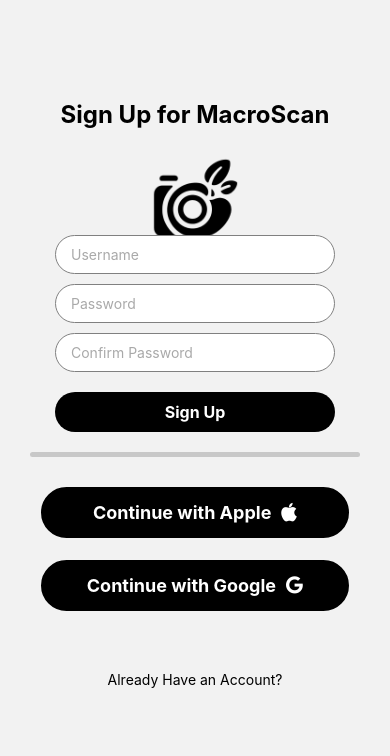
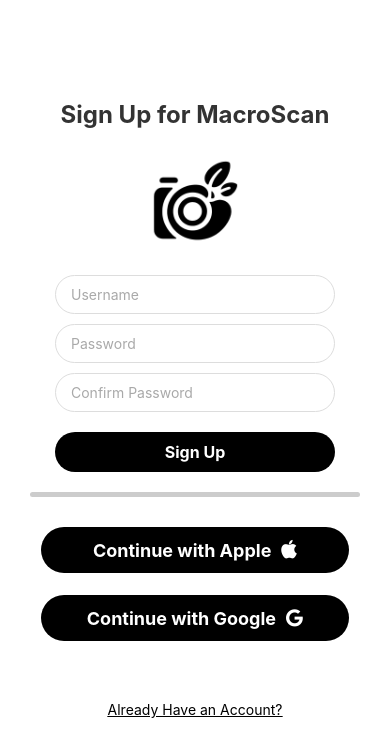
Before and after one commit to small-cactus/macroscan, a React Native app: screen /SignUp in a window 390 px wide. Shown: the top 756 px of the page. Built offline with nearby package versions, Linux system fonts and the light colour scheme.

Commit message:
dark mode sign in/up etc.

```diff
--- a/app.json
+++ b/app.json
@@ -10,7 +10,7 @@
     "splash": {
       "image": "./assets/splash.png",
       "resizeMode": "contain",
-      "backgroundColor": "#ffffff"
+      "backgroundColor": "transparent"
     },
     "ios": {
       "bundleIdentifier": "com.smallcactus.MacroScan",
--- a/screens/SignInScreen.js
+++ b/screens/SignInScreen.js
@@ -96,11 +96,11 @@
   };
 
   return (
-      <ScrollView contentContainerStyle={styles.scrollView}>
+      <View style={styles.View}>
         <Text style={styles.title}>Sign In to MacroScan</Text>
         <Image
-          source={require('../assets/icon.png')}
-          style={styles.icon}
+          source={colorScheme === 'dark' ? require('../assets/icon-light.png') : require('../assets/icon.png')}
+          style={styles.icon} // Define a style for your icon
         />
         <View style={styles.container}>
           <TextInput
@@ -146,20 +146,20 @@
               <FontAwesome name="google" size={20} color="#ffffff" style={{ marginLeft: 10 }} />
             </View>
           </TouchableOpacity>
-          <TouchableOpacity style={styles.SignInRedirect} onPress={() => {
+          <TouchableOpacity style={styles.SignUpRedirect} onPress={() => {
             navigation.navigate('SignUp');
           }}>
-            <Text style={styles.SignInText}>Don't Have an Account?</Text>
+            <Text style={styles.SignUpRedirect}>Don't Have an Account?</Text>
           </TouchableOpacity>
         </View>
-      </ScrollView>
+      </View>
   );
 }
 
 const getDynamicStyles = (colorScheme) => StyleSheet.create({
-  scrollView: {
+  View: {
     flexGrow: 1,
-    justifyContent: 'center',
+    backgroundColor: colorScheme === 'dark' ? '#161618' : '#FFF', // Apply background color here
   },
   container: {
     flexGrow: 1,
@@ -167,6 +167,7 @@
     alignItems: 'center',
     padding: 20,
     marginTop: 200,
+    backgroundColor: colorScheme === 'dark' ? '#161618' : '#FFF',
   },
   title: {
     fontSize: 24,
@@ -174,7 +175,9 @@
     color: '#000',
     textAlign: 'center',
     marginTop: 100,
-    marginBottom: 20,
+    marginBottom: 40,
+    color: colorScheme === 'dark' ? '#fff' : '#333',
+    backgroundColor: colorScheme === 'dark' ? '#161618' : '#FFF',
   },
   input: {
     width: '80%',
@@ -186,6 +189,9 @@
     borderWidth: 1,
     borderColor: 'gray',
     color: '#000',
+    color: colorScheme === 'dark' ? '#FFF' : '#000',
+    borderColor: colorScheme === 'dark' ? '#5f5f5f' : '#ddd',
+    backgroundColor: colorScheme === 'dark' ? '#161618' : '#fff',
   },
   button: {
     width: '80%',
@@ -194,9 +200,10 @@
     borderRadius: 20,
     alignItems: 'center',
     marginTop: 10,
+    backgroundColor: colorScheme === 'dark' ? '#2a2a2a' : '#000',
   },
   buttonText: {
-    color: '#FFFFFF',
+    color: colorScheme === 'dark' ? '#e9e9e9' : '#FFF',
     fontWeight: 'bold',
     fontSize: 16,
   },
@@ -204,13 +211,15 @@
     width: 120,
     height: 120,
     alignSelf: 'center',
-    marginBottom: -380,
-    marginTop: -10
+    marginBottom: '-90%',
+    marginTop: '-2%',
+    backgroundColor: colorScheme === 'dark' ? '#161618' : '#FFF',
+    zIndex: 1,
   },
   seperatorBox: {
     width: 330,
     height: 5,
-    backgroundColor: '#C8C8C8',
+    backgroundColor: colorScheme === 'dark' ? '#5a5a5a' : '#CCCCCC',
     marginTop: 20,
     marginBottom: 10,
     borderRadius: 3,
@@ -219,16 +228,17 @@
     alignSelf: 'center',
     marginTop: 20,
     marginBottom: 20,
-    borderWidth: 5,
+    borderWidth: 0,
     width: '88%',
     height: '7%',
     justifyContent: 'center',
     alignItems: 'center',
     backgroundColor: "#000000",
     borderRadius: 100,
+    backgroundColor: colorScheme === 'dark' ? '#2a2a2a' : '#000',
   },
   AppleContinueText: {
-    color:'#ffffff',
+    color: colorScheme === 'dark' ? '#e9e9e9' : '#FFF',
     fontWeight: 'bold',
     fontSize: 18,
   },
@@ -236,22 +246,22 @@
     alignSelf: 'center',
     marginTop: 20,
     marginBottom: 60,
-    borderWidth: 5,
+    borderWidth: 0,
     width: '88%',
     height: '7%',
     justifyContent: 'center',
     alignItems: 'center',
-    backgroundColor: "#000000",
+    backgroundColor: colorScheme === 'dark' ? '#2a2a2a' : '#000',
     borderRadius: 100,
     marginTop: 2,
   },
   GoogleContinueText: {
-    color:'#ffffff',
+    color: colorScheme === 'dark' ? '#e9e9e9' : '#FFF',
     fontWeight: 'bold',
     fontSize: 18
   },
   SignUpRedirect: {
-    textDecorationStyle: 'underline',
-    textDecorationStyle: 'solid',
+    color: colorScheme === 'dark' ? '#fff' : '#000',
+    textDecorationLine: 'underline'
   },
 });
--- a/screens/SignUpScreen.js
+++ b/screens/SignUpScreen.js
@@ -17,6 +17,7 @@
 import AsyncStorage from '@react-native-async-storage/async-storage';
 import { Appearance } from 'react-native';
 
+
 export default function SignUpScreen({ navigation }) {
   const [username, setUsername] = useState('');
   const [password, setPassword] = useState('');
@@ -24,6 +25,7 @@
   const colorScheme = Appearance.getColorScheme();
   const styles = getDynamicStyles(colorScheme);
   const BoxComponent = () => {
+
     return (
       <View style={styles.seperatorBox}></View>
     );
@@ -80,10 +82,10 @@
   };
 
   return (
-      <ScrollView contentContainerStyle={styles.scrollView}>
+    <View style={styles.view}>
         <Text style={styles.title}>Sign Up for MacroScan</Text>
         <Image
-          source={require('../assets/icon.png')} // Adjust the path accordingly
+          source={colorScheme === 'dark' ? require('../assets/icon-light.png') : require('../assets/icon.png')}
           style={styles.icon} // Define a style for your icon
         />
         <View style={styles.container}>
@@ -144,17 +146,17 @@
             await Haptics.impactAsync(Haptics.ImpactFeedbackStyle.Light);
             navigation.navigate('SignIn');
           }}>
-            <Text style={styles.SignUpText}>Already Have an Account?</Text>
+            <Text style={styles.SignUpRedirect}>Already Have an Account?</Text>
           </TouchableOpacity>
         </View>
-      </ScrollView>
+  </View>
   );
 }
 
 const getDynamicStyles = (colorScheme) => StyleSheet.create({
-  scrollView: {
+  view: {
     flexGrow: 1,
-    justifyContent: 'center',
+    backgroundColor: colorScheme === 'dark' ? '#161618' : '#FFF', // Apply background color here
   },
   container: {
     flexGrow: 1,
@@ -162,6 +164,9 @@
     alignItems: 'center',
     padding: 20,
     marginTop: 200,
+    backgroundColor: colorScheme === 'dark' ? '#161618' : '#FFF',
+    color: colorScheme === 'dark' ? '#161618' : '#FFF',
+
   },
   title: {
     fontSize: 24,
@@ -170,6 +175,9 @@
     textAlign: 'center',
     marginTop: 100,
     marginBottom: 20,
+    color: colorScheme === 'dark' ? '#fff' : '#333',
+    backgroundColor: colorScheme === 'dark' ? '#161618' : '#FFF',
+    zIndex: 1,
   },
   input: {
     width: '80%',
@@ -180,7 +188,9 @@
     borderRadius: 20,
     borderWidth: 1,
     borderColor: 'gray',
-    color: '#000',
+    color: colorScheme === 'dark' ? '#FFF' : '#000',
+    borderColor: colorScheme === 'dark' ? '#5f5f5f' : '#ddd',
+    backgroundColor: colorScheme === 'dark' ? '#161618' : '#fff',
   },
   button: {
     width: '80%',
@@ -189,9 +199,10 @@
     borderRadius: 20,
     alignItems: 'center',
     marginTop: 10,
+    backgroundColor: colorScheme === 'dark' ? '#2a2a2a' : '#000',
   },
   buttonText: {
-    color: '#FFFFFF',
+    color: colorScheme === 'dark' ? '#e9e9e9' : '#FFF',
     fontWeight: 'bold',
     fontSize: 16,
   },
@@ -199,13 +210,15 @@
     width: 120,
     height: 120,
     alignSelf: 'center',
-    marginBottom: -380,
-    marginTop: -10
+    marginTop: '-2%',
+    marginBottom: "-80%",
+    backgroundColor: colorScheme === 'dark' ? '#161618' : '#FFF',
+    zIndex: 1,
   },
   seperatorBox: {
     width: 330,
     height: 5,
-    backgroundColor: '#C8C8C8',
+    backgroundColor: colorScheme === 'dark' ? '#5a5a5a' : '#CCCCCC',
     marginTop: 20,
     marginBottom: 10,
     borderRadius: 3,
@@ -214,16 +227,17 @@
     alignSelf: 'center',
     marginTop: 20,
     marginBottom: 20,
-    borderWidth: 5,
+    borderWidth: 0,
     width: '88%',
     height: '7%',
     justifyContent: 'center',
     alignItems: 'center',
     backgroundColor: "#000000",
     borderRadius: 100,
+    backgroundColor: colorScheme === 'dark' ? '#2a2a2a' : '#000',
   },
   AppleContinueText: {
-    color:'#ffffff',
+    color: colorScheme === 'dark' ? '#e9e9e9' : '#FFF',
     fontWeight: 'bold',
     fontSize: 18,
   },
@@ -231,22 +245,22 @@
     alignSelf: 'center',
     marginTop: 20,
     marginBottom: 60,
-    borderWidth: 5,
+    borderWidth: 0,
     width: '88%',
     height: '7%',
     justifyContent: 'center',
     alignItems: 'center',
-    backgroundColor: "#000000",
     borderRadius: 100,
     marginTop: 2,
+    backgroundColor: colorScheme === 'dark' ? '#2a2a2a' : '#000',
   },
   GoogleContinueText: {
-    color:'#ffffff',
+    color: colorScheme === 'dark' ? '#e9e9e9' : '#FFF',
     fontWeight: 'bold',
     fontSize: 18
   },
   SignUpRedirect: {
-    textDecorationStyle: 'underline',
-    textDecorationStyle: 'solid',
+    color: colorScheme === 'dark' ? '#fff' : '#000',
+    textDecorationLine: 'underline'
   },
 });
--- a/screens/WelcomeScreen.js
+++ b/screens/WelcomeScreen.js
@@ -23,11 +23,11 @@
   };
 
   return (
-      <ScrollView contentContainerStyle={styles.scrollView}>
+      <View style={styles.View}>
         <Text style={styles.title}>Welcome to MacroScan</Text>
         <Image
-  source={require('../assets/icon.png')} // Adjust the path accordingly
-  style={styles.icon} // Define a style for your icon
+  source={colorScheme === 'dark' ? require('../assets/icon-light.png') : require('../assets/icon.png')}
+  style={styles.icon} // Define a style for your icon icon
 />
 <View style={styles.container}></View>
         <View style={styles.container}>
@@ -45,14 +45,14 @@
 }}>
   <Text style={styles.SignInText}>Already Have an Account?</Text>
 </TouchableOpacity>
-      </ScrollView>
+      </View>
   );
 }
 
 const getDynamicStyles = (colorScheme) => StyleSheet.create({
-  scrollView: {
+  View: {
     flexGrow: 1,
-    justifyContent: 'center',
+    backgroundColor: colorScheme === 'dark' ? '#161618' : '#FFF',
   },
   container: {
     flexGrow: 1,
@@ -60,6 +60,7 @@
     alignItems: 'center',
     padding: 20,
     marginTop: -330,
+    backgroundColor: colorScheme === 'dark' ? '#161618' : '#FFF',
   },
   title: {
     fontSize: 30,
@@ -68,6 +69,9 @@
     textAlign: 'center',
     marginTop: 100, // Adjust as needed to position the title at the top
     marginBottom: 40,
+    color: colorScheme === 'dark' ? '#fff' : '#333',
+    backgroundColor: colorScheme === 'dark' ? '#161618' : '#FFF',
+    zIndex: 1,
   },
   input: {
     width: '80%', // Adjust based on preference
@@ -78,8 +82,10 @@
     borderRadius: 20, // Increased borderRadius for more pronounced rounded corners
     borderWidth: 1,
     borderColor: 'gray',
-    color: '#000', // Text color
-  },
+    color: '#000',
+    borderColor: colorScheme === 'dark' ? '#5f5f5f' : '#ddd',
+    backgroundColor: colorScheme === 'dark' ? '#161618' : '#fff',
+  }, // Text color
   button: {
     width: '80%', // Match the input fields width
     backgroundColor: '#000000',
@@ -87,9 +93,11 @@
     borderRadius: 20, // Maintain rounded corners for consistency
     alignItems: 'center',
     marginTop: 10,
+    backgroundColor: colorScheme === 'dark' ? '#2a2a2a' : '#000',
   },
   buttonText: {
     color: '#FFFFFF',
+    color: colorScheme === 'dark' ? '#e9e9e9' : '#FFF',
     fontWeight: 'bold',
     fontSize: 16,
   },
@@ -98,23 +106,27 @@
     height: 150, // Adjust the height as needed
     alignSelf: 'center', // Center the icon horizontally
     marginBottom: -380, // Space between icon and the next element
-    marginTop: -10
+    marginTop: -10,
+    backgroundColor: colorScheme === 'dark' ? '#161618' : '#FFF',
+    zIndex: 1,
   },
   SignUpButton:{
     alignSelf: 'center',
     marginTop: 20,
     marginBottom: 20,
-    borderWidth: 5,
+    borderWidth: 0,
     width: '40%',
     height: '5%',
     justifyContent: 'center', // Center the content vertically
     alignItems: 'center',
     backgroundColor: "#000000",
     borderRadius: 200,
+    backgroundColor: colorScheme === 'dark' ? '#2a2a2a' : '#000',
 
   },
   SignUpText: {
     textAlign: 'center',
+    color: colorScheme === 'dark' ? '#e9e9e9' : '#FFF',
     fontWeight: 'bold',
     fontSize: 20,
     color: "#ffffff",
@@ -131,6 +143,7 @@
   SignInText: {
     textAlign: 'center',
     fontSize: 15,
-    color: "#000000"
+    color: colorScheme === 'dark' ? '#fff' : '#000',
+    textDecorationLine: 'underline'
   },
 });
```
Also changed, not shown: assets/icon-light.png (added), assets/small-white-logo.png (deleted).
